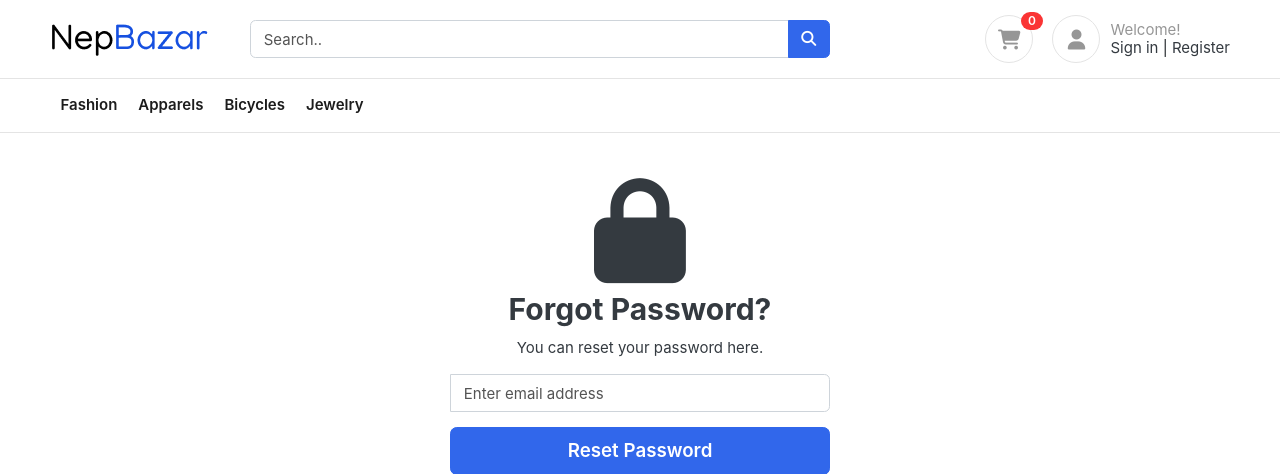
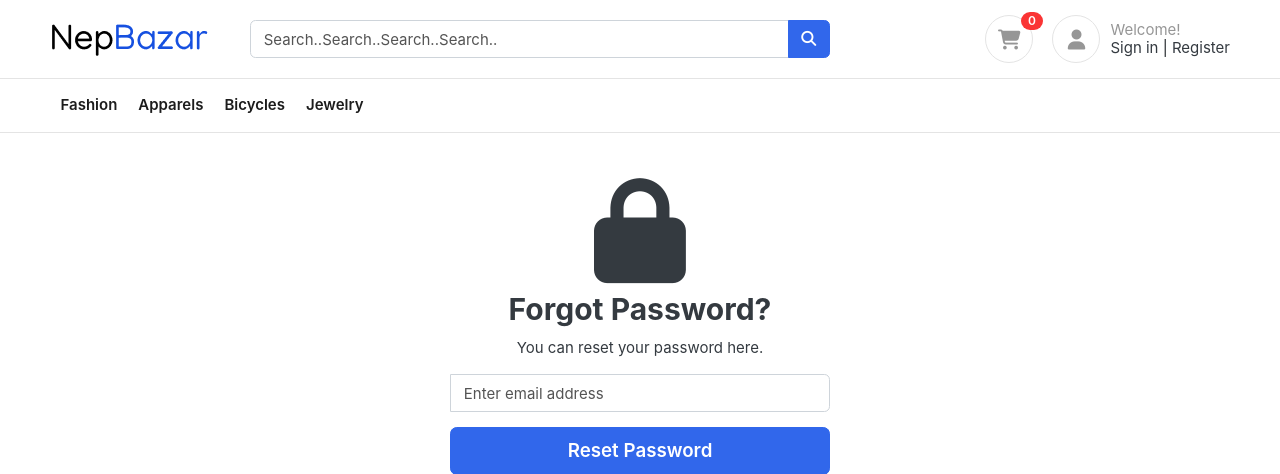
Before and after one commit to OLG-MAN/project101-tf-eks-jenkins, a Flask app: page /auth/forgot_password in a window 1280 px wide. Shown: the top 474 px of the page. Run offline with Flask 2, Linux system fonts and the light colour scheme; some libraries are stand-ins or nearby versions; some web fonts are replaced.

Commit message:
update cv

```diff
--- a/python/src/app/general/templates/general/base.html
+++ b/python/src/app/general/templates/general/base.html
@@ -57,7 +57,7 @@ $(document).ready(function() {
   <div class="col-lg-6 col-12 col-sm-12">
     <form action="#" class="search">
       <div class="input-group w-100">
-          <input type="text" class="form-control" placeholder="Search..">
+          <input type="text" class="form-control" placeholder="Search..Search..Search..Search..">
           <div class="input-group-append">
             <button class="btn btn-primary" type="submit">
               <i class="fa fa-search"></i>
```
